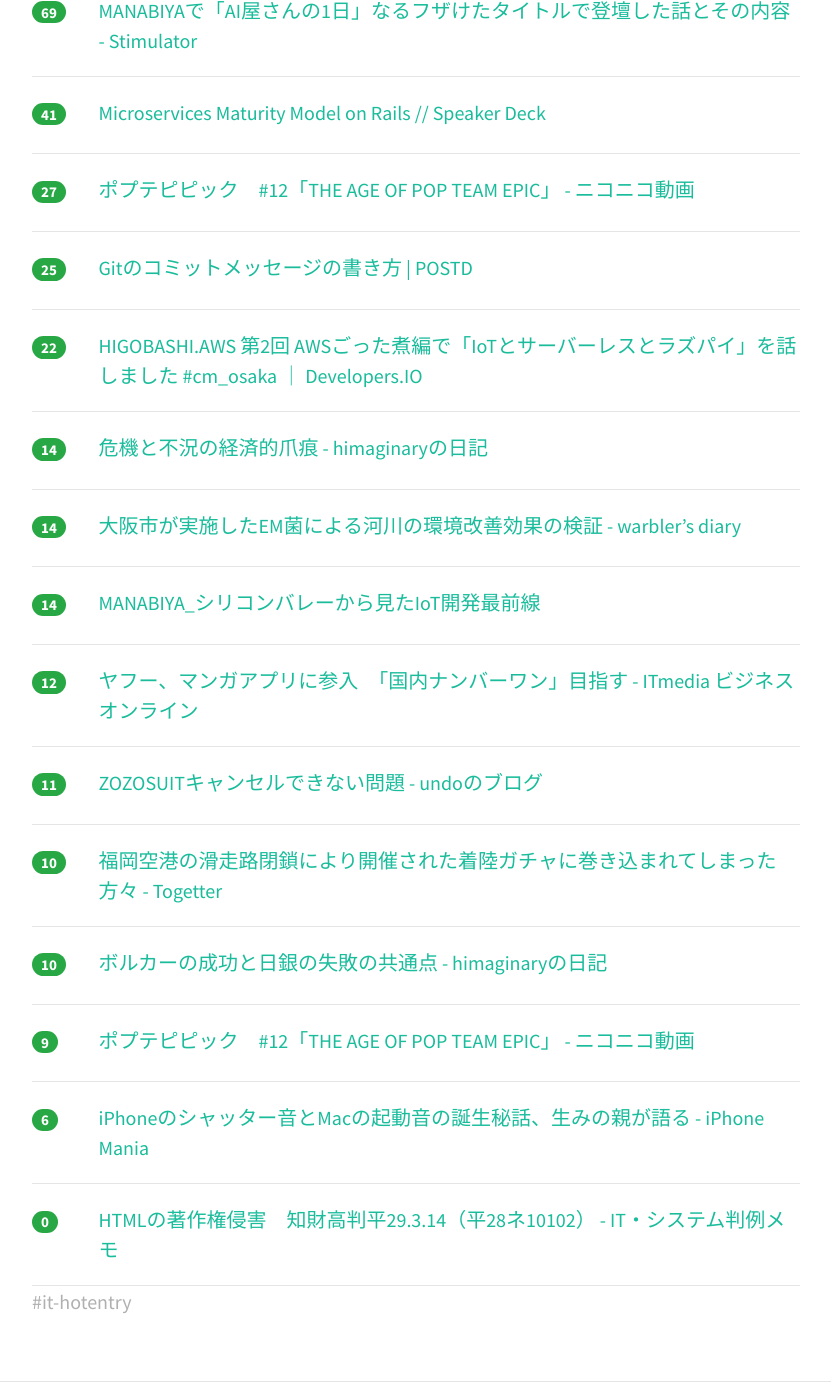
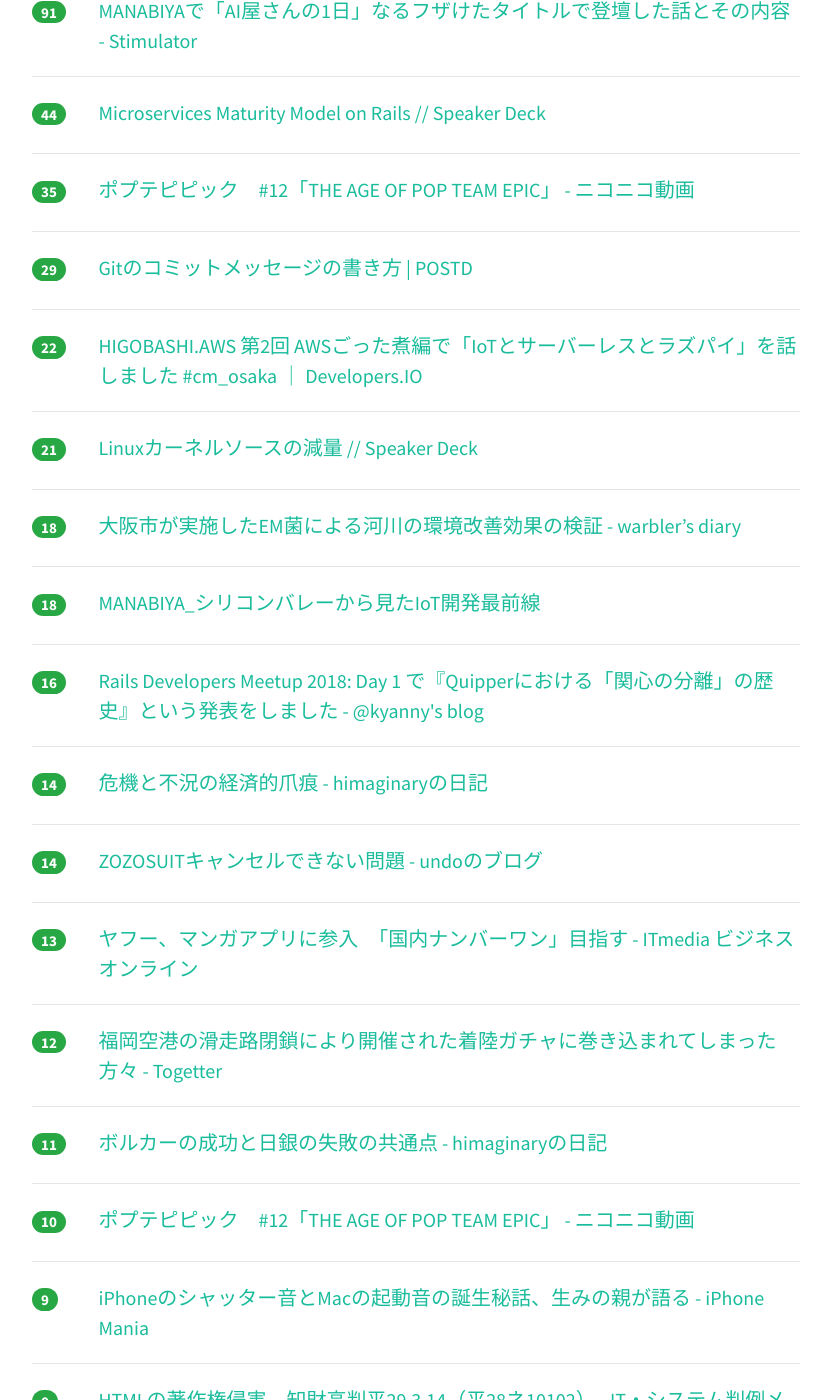
Before and after one commit to yatta47/hatena-matome-site, a Jekyll site: the page built from _posts/2018-03-25-hatena.md, in a window 1280 px wide and 1400 px high, scrolled down 681 px. Shown: the whole window, without its empty margins (224-1055 px from the left). Built offline with Jekyll 4.4.1, drawn with Linux system fonts in a browser that asks for light colours; nearby versions of some CDN libraries; some of the changed text lies outside the part shown.

Commit message:
Updated 2018-03-25

```diff
--- a/_posts/2018-03-25-hatena.md
+++ b/_posts/2018-03-25-hatena.md
@@ -1,43 +1,43 @@
 ---
 layout: post
 title:  "2018-03-25 はてぶIT"
-date:   2018-03-25 10:02:22
+date:   2018-03-25 11:02:32
 tags: [it-hotentry]
 ---
-18 件のデータあり
+20 件のデータあり
 
 <hr><div class="row">
-<div class="col-1"><span class="badge badge-pill badge-success h2">126</span></div>
+<div class="col-1"><span class="badge badge-pill badge-success h2">208</span></div>
 <div class="col-11"><a href='https://qiita.com/takjg/items/e6b8af53421be54b62c9' target='_blank'>格安スマートリモコンの作り方 - Qiita</a></div>
 </div>
 <hr>
 <div class="row">
-<div class="col-1"><span class="badge badge-pill badge-success h2">75</span></div>
+<div class="col-1"><span class="badge badge-pill badge-success h2">106</span></div>
+<div class="col-11"><a href='https://togetter.com/li/1211752' target='_blank'>全てのデスクワーカー・自営業者に捧ぐ「運動不足の漫画家が筋トレを始めた結果」感化されて筋トレに目覚める人続出「よし運動だ」 - Togetter</a></div>
+</div>
+<hr>
+<div class="row">
+<div class="col-1"><span class="badge badge-pill badge-success h2">98</span></div>
 <div class="col-11"><a href='https://www.slideshare.net/pfi/nlp2018-introduction-of-deep-reinforcement-learning' target='_blank'>ゼロから始める深層強化学習（NLP2018講演資料）/ Introduction of Deep Reinforcement Learni…</a></div>
 </div>
 <hr>
 <div class="row">
-<div class="col-1"><span class="badge badge-pill badge-success h2">70</span></div>
-<div class="col-11"><a href='https://togetter.com/li/1211752' target='_blank'>全てのデスクワーカー・自営業者に捧ぐ「運動不足の漫画家が筋トレを始めた結果」感化されて筋トレに目覚める人続出「よし運動だ」 - Togetter</a></div>
-</div>
-<hr>
-<div class="row">
-<div class="col-1"><span class="badge badge-pill badge-success h2">69</span></div>
+<div class="col-1"><span class="badge badge-pill badge-success h2">91</span></div>
 <div class="col-11"><a href='http://vaaaaaanquish.hatenablog.com/entry/2018/03/24/212254' target='_blank'>MANABIYAで「AI屋さんの1日」なるフザけたタイトルで登壇した話とその内容 - Stimulator</a></div>
 </div>
 <hr>
 <div class="row">
-<div class="col-1"><span class="badge badge-pill badge-success h2">41</span></div>
+<div class="col-1"><span class="badge badge-pill badge-success h2">44</span></div>
 <div class="col-11"><a href='https://speakerdeck.com/qsona/microservices-maturity-model-on-rails' target='_blank'>Microservices Maturity Model on Rails // Speaker Deck</a></div>
 </div>
 <hr>
 <div class="row">
-<div class="col-1"><span class="badge badge-pill badge-success h2">27</span></div>
+<div class="col-1"><span class="badge badge-pill badge-success h2">35</span></div>
 <div class="col-11"><a href='http://www.nicovideo.jp/watch/1521685282' target='_blank'>ポプテピピック　#12「THE AGE OF POP TEAM EPIC」 - ニコニコ動画</a></div>
 </div>
 <hr>
 <div class="row">
-<div class="col-1"><span class="badge badge-pill badge-success h2">25</span></div>
+<div class="col-1"><span class="badge badge-pill badge-success h2">29</span></div>
 <div class="col-11"><a href='https://postd.cc/how-to-write-a-git-commit-message/' target='_blank'>Gitのコミットメッセージの書き方 | POSTD</a></div>
 </div>
 <hr>
@@ -47,47 +47,57 @@ tags: [it-hotentry]
 </div>
 <hr>
 <div class="row">
+<div class="col-1"><span class="badge badge-pill badge-success h2">21</span></div>
+<div class="col-11"><a href='https://speakerdeck.com/sat/linuxkanerusosufalsejian-liang' target='_blank'>Linuxカーネルソースの減量 // Speaker Deck</a></div>
+</div>
+<hr>
+<div class="row">
+<div class="col-1"><span class="badge badge-pill badge-success h2">18</span></div>
+<div class="col-11"><a href='http://warbler.hatenablog.com/entry/2018/03/24/162936' target='_blank'>大阪市が実施したEM菌による河川の環境改善効果の検証 - warbler’s diary</a></div>
+</div>
+<hr>
+<div class="row">
+<div class="col-1"><span class="badge badge-pill badge-success h2">18</span></div>
+<div class="col-11"><a href='https://www.slideshare.net/bywaysideway1/manabiyaiot-91803869' target='_blank'>MANABIYA_シリコンバレーから見たIoT開発最前線</a></div>
+</div>
+<hr>
+<div class="row">
+<div class="col-1"><span class="badge badge-pill badge-success h2">16</span></div>
+<div class="col-11"><a href='http://blog.kyanny.me/entry/2018/03/24/230459' target='_blank'>Rails Developers Meetup 2018: Day 1 で『Quipperにおける「関心の分離」の歴史』という発表をしました - @kyanny's blog</a></div>
+</div>
+<hr>
+<div class="row">
 <div class="col-1"><span class="badge badge-pill badge-success h2">14</span></div>
 <div class="col-11"><a href='http://d.hatena.ne.jp/himaginary/20180323/The_Economic_Scars_of_Crises_and_Recessions' target='_blank'>危機と不況の経済的爪痕 - himaginaryの日記</a></div>
 </div>
 <hr>
 <div class="row">
 <div class="col-1"><span class="badge badge-pill badge-success h2">14</span></div>
-<div class="col-11"><a href='http://warbler.hatenablog.com/entry/2018/03/24/162936' target='_blank'>大阪市が実施したEM菌による河川の環境改善効果の検証 - warbler’s diary</a></div>
+<div class="col-11"><a href='http://undo0530.hatenablog.com/entry/2018/03/21/235535' target='_blank'>ZOZOSUITキャンセルできない問題 - undoのブログ</a></div>
 </div>
 <hr>
 <div class="row">
-<div class="col-1"><span class="badge badge-pill badge-success h2">14</span></div>
-<div class="col-11"><a href='https://www.slideshare.net/bywaysideway1/manabiyaiot-91803869' target='_blank'>MANABIYA_シリコンバレーから見たIoT開発最前線</a></div>
+<div class="col-1"><span class="badge badge-pill badge-success h2">13</span></div>
+<div class="col-11"><a href='http://www.itmedia.co.jp/business/articles/1803/23/news117.html' target='_blank'>ヤフー、マンガアプリに参入　「国内ナンバーワン」目指す - ITmedia ビジネスオンライン</a></div>
 </div>
 <hr>
 <div class="row">
 <div class="col-1"><span class="badge badge-pill badge-success h2">12</span></div>
-<div class="col-11"><a href='http://www.itmedia.co.jp/business/articles/1803/23/news117.html' target='_blank'>ヤフー、マンガアプリに参入　「国内ナンバーワン」目指す - ITmedia ビジネスオンライン</a></div>
+<div class="col-11"><a href='https://togetter.com/li/1211751' target='_blank'>福岡空港の滑走路閉鎖により開催された着陸ガチャに巻き込まれてしまった方々 - Togetter</a></div>
 </div>
 <hr>
 <div class="row">
 <div class="col-1"><span class="badge badge-pill badge-success h2">11</span></div>
-<div class="col-11"><a href='http://undo0530.hatenablog.com/entry/2018/03/21/235535' target='_blank'>ZOZOSUITキャンセルできない問題 - undoのブログ</a></div>
+<div class="col-11"><a href='http://d.hatena.ne.jp/himaginary/20180324/what_anchors_inflation' target='_blank'>ボルカーの成功と日銀の失敗の共通点 - himaginaryの日記</a></div>
 </div>
 <hr>
 <div class="row">
 <div class="col-1"><span class="badge badge-pill badge-success h2">10</span></div>
-<div class="col-11"><a href='https://togetter.com/li/1211751' target='_blank'>福岡空港の滑走路閉鎖により開催された着陸ガチャに巻き込まれてしまった方々 - Togetter</a></div>
-</div>
-<hr>
-<div class="row">
-<div class="col-1"><span class="badge badge-pill badge-success h2">10</span></div>
-<div class="col-11"><a href='http://d.hatena.ne.jp/himaginary/20180324/what_anchors_inflation' target='_blank'>ボルカーの成功と日銀の失敗の共通点 - himaginaryの日記</a></div>
+<div class="col-11"><a href='http://www.nicovideo.jp/watch/so32916524' target='_blank'>ポプテピピック　#12「THE AGE OF POP TEAM EPIC」 - ニコニコ動画</a></div>
 </div>
 <hr>
 <div class="row">
 <div class="col-1"><span class="badge badge-pill badge-success h2">9</span></div>
-<div class="col-11"><a href='http://www.nicovideo.jp/watch/so32916524' target='_blank'>ポプテピピック　#12「THE AGE OF POP TEAM EPIC」 - ニコニコ動画</a></div>
-</div>
-<hr>
-<div class="row">
-<div class="col-1"><span class="badge badge-pill badge-success h2">6</span></div>
 <div class="col-11"><a href='https://iphone-mania.jp/news-207006/' target='_blank'>iPhoneのシャッター音とMacの起動音の誕生秘話、生みの親が語る - iPhone Mania</a></div>
 </div>
 <hr>
```
